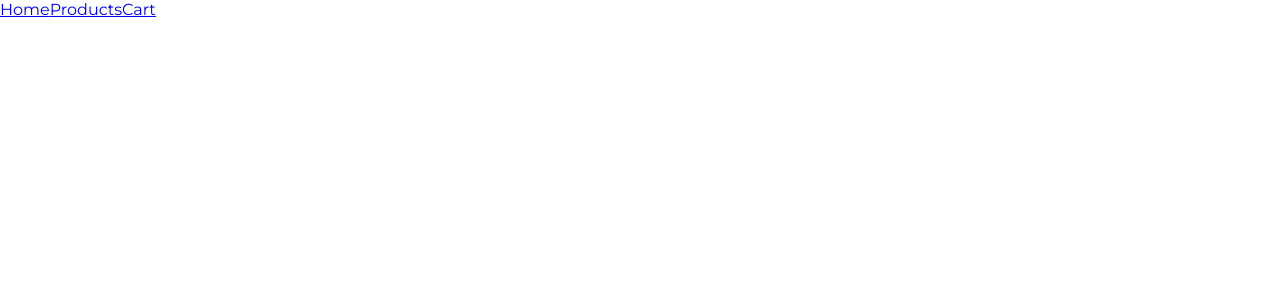
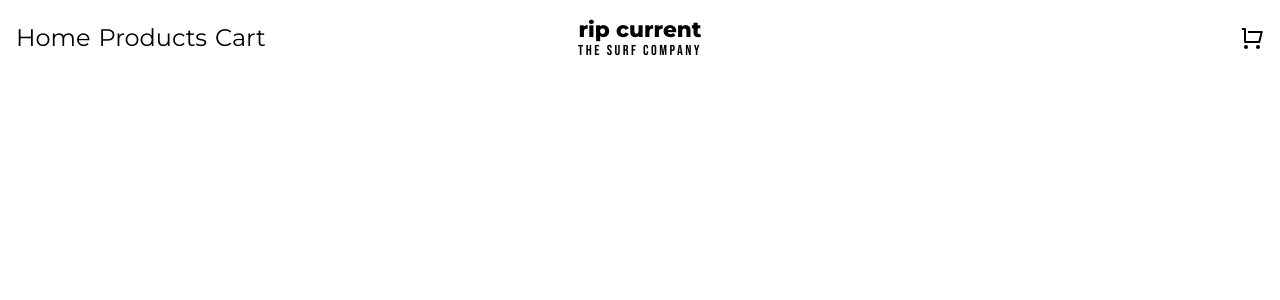
Before and after one commit to OndraSvec/shopping-cart, a React (Vite) app: page / in a window 1280 px wide. Shown: the top 300 px of the page. Built offline with nearby package versions, Linux system fonts and the light colour scheme.

Commit message:
Add navbar elements and styling

```diff
--- a/package.json
+++ b/package.json
@@ -32,6 +32,7 @@
     "jsdom": "^22.1.0",
     "prettier": "2.8.8",
     "prop-types": "^15.8.1",
+    "react-icons": "^4.9.0",
     "react-router-dom": "^6.12.0",
     "vite": "^4.3.9",
     "vitest": "^0.32.0"
--- a/src/components/Navbar.jsx
+++ b/src/components/Navbar.jsx
@@ -1,10 +1,27 @@
 import { NavLink } from "react-router-dom";
+import { RiShoppingCartLine } from "react-icons/ri";
+import { RiShoppingCartFill } from "react-icons/ri";
 
 const Navbar = () => (
   <nav className="navBar">
-    <NavLink to="/">Home</NavLink>
-    <NavLink to="products">Products</NavLink>
-    <NavLink to="cart">Cart</NavLink>
+    <ul>
+      <li>
+        <NavLink to="/">Home</NavLink>
+      </li>
+      <li>
+        <NavLink to="products">Products</NavLink>
+      </li>
+      <li>
+        <NavLink to="cart">Cart</NavLink>
+      </li>
+    </ul>
+    <div className="logo">
+      <h1>rip current</h1>
+      <p>the surf company</p>
+    </div>
+    <div className="cart">
+      <RiShoppingCartLine />
+    </div>
   </nav>
 );
 
--- a/src/styles/App.css
+++ b/src/styles/App.css
@@ -4,6 +4,14 @@
   box-sizing: border-box;
   padding: 0;
   margin: 0;
+}
+
+:root {
+  --navbar-p: clamp(0.5rem, 5vw, 1rem);
+  --navbar-links-gap: clamp(0.1rem, 5vw, 0.5rem);
+  --navbar-links-fs: clamp(0.5rem, 5vw, 1.5rem);
+  --navbar-logo-fs: calc(var(--navbar-links-fs) * 0.6);
+  --navbar-logo-lspacing: calc(var(--navbar-logo-fs) * 0.17);
 }
 
 html {
@@ -15,4 +23,43 @@ html {
 body {
   flex-grow: 1;
   font-family: "Montserrat", sans-serif;
+  color: black;
 }
+
+.navBar {
+  padding: var(--navbar-p);
+  display: grid;
+  grid-template-columns: repeat(3, 1fr);
+  align-items: center;
+}
+
+.navBar > ul {
+  list-style: none;
+  display: flex;
+  flex-wrap: wrap;
+  gap: var(--navbar-links-gap);
+}
+
+.navBar a {
+  text-decoration: none;
+  color: inherit;
+  font-size: var(--navbar-links-fs);
+}
+
+.logo {
+  font-size: var(--navbar-logo-fs);
+  text-overflow: ellipsis;
+  white-space: nowrap;
+  text-align: center;
+}
+
+.logo > p {
+  font-family: "Bebas Neue", sans-serif;
+  letter-spacing: var(--navbar-logo-lspacing);
+}
+
+.cart {
+  display: flex;
+  justify-content: flex-end;
+  font-size: var(--navbar-links-fs);
+}
```
Also changed, not shown: 1 other file (tests, documents, lock files or other folders).
